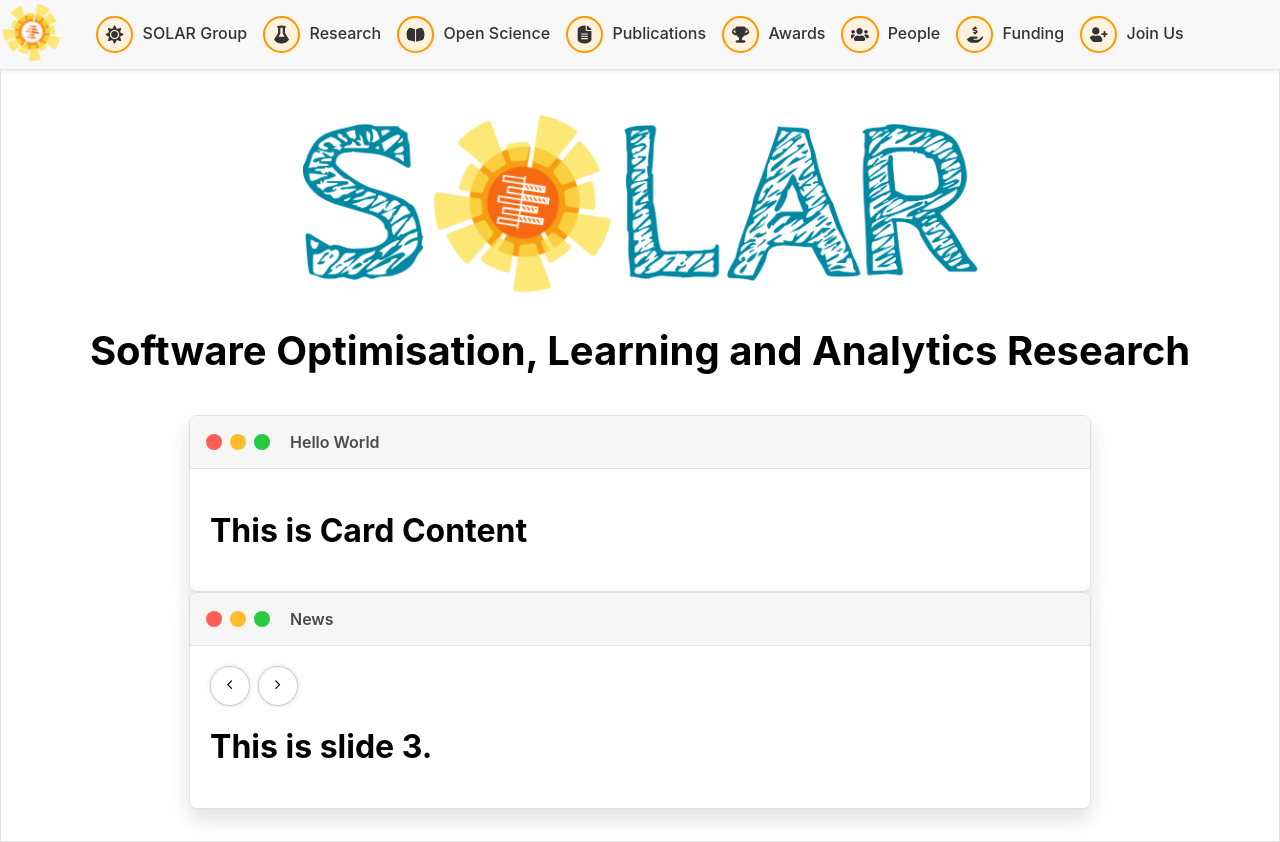
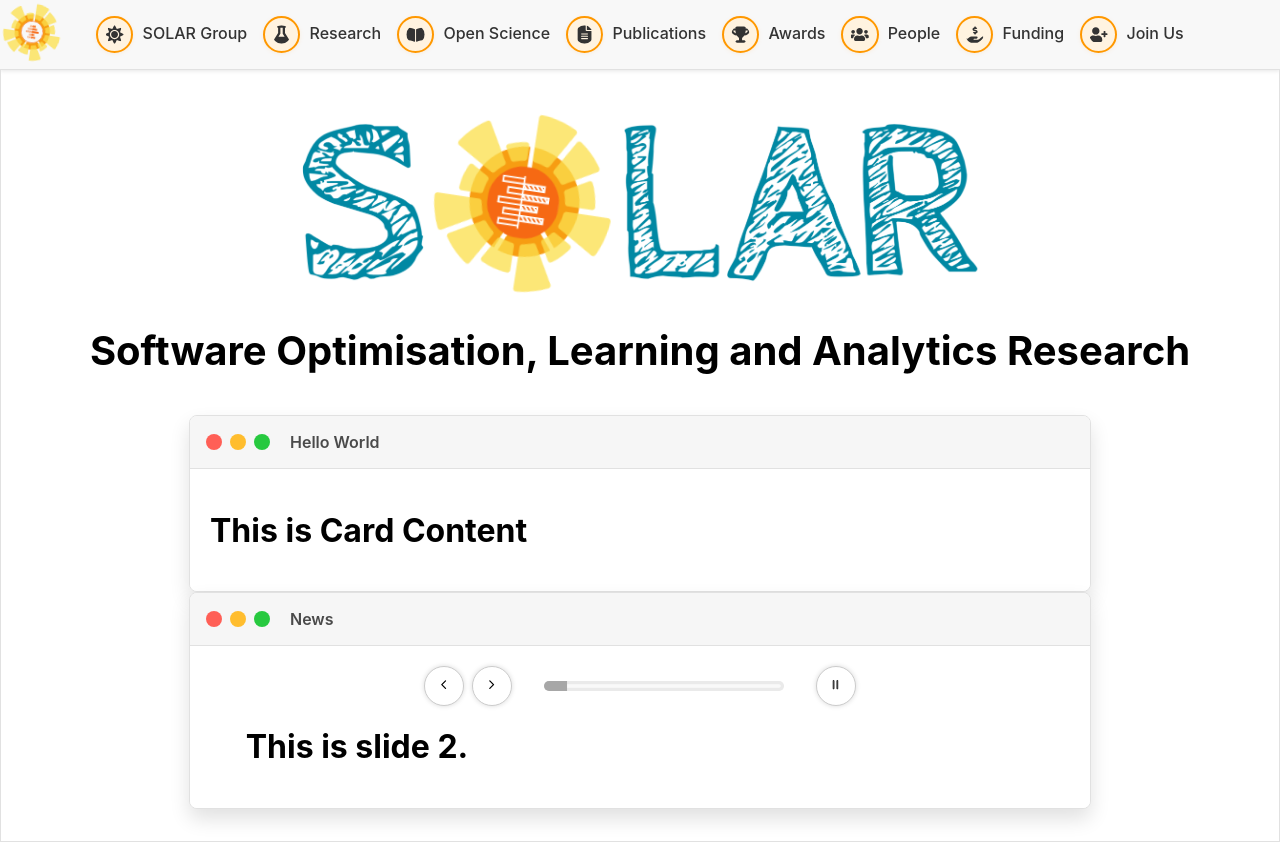
Before and after one commit to davejjwilliams/new-solar, a React (Vite) app: page / in a window 1280 px wide. Built offline with nearby package versions, Linux system fonts and the light colour scheme.

Commit message:
Carousel: autoplay progress bar and button

```diff
--- a/src/components/general/carousel/Carousel.tsx
+++ b/src/components/general/carousel/Carousel.tsx
@@ -1,31 +1,59 @@
-import { useCallback, useEffect } from 'react'
-import { IoChevronBackOutline, IoChevronForwardOutline } from 'react-icons/io5'
+import { useEffect, useRef } from 'react'
 import useEmblaCarousel from 'embla-carousel-react'
 import Autoplay from 'embla-carousel-autoplay'
+import { useAutoplay } from './CarouselAutoplay'
+import { useAutoplayProgress } from './CarouselAutoplayProgress'
 import WindowCard from '../WindowCard'
+import {
+    NextButton,
+    PrevButton,
+    usePrevNextButtons
+} from './CarouselArrowButtons'
+import { IoPlayOutline, IoPauseOutline } from 'react-icons/io5';
 import '../../../styles/Carousel.css'
 
 const HomeCarousel = () => {
-    const [emblaRef, emblaApi] = useEmblaCarousel({ loop: true }, [Autoplay({ delay: 2000 })])
+    const progressNode = useRef<HTMLDivElement>(null)
+    const [emblaRef, emblaApi] = useEmblaCarousel({ loop: true }, [Autoplay({ delay: 5000 })])
     useEffect(() => {
         if (emblaApi) {
             console.log(emblaApi.slideNodes()) // Access API
         }
     }, [emblaApi])
 
-    const scrollPrev = useCallback(() => { if (emblaApi) emblaApi.scrollPrev() }, [emblaApi])
-    const scrollNext = useCallback(() => { if (emblaApi) emblaApi.scrollNext() }, [emblaApi])
+    const {
+        prevBtnDisabled,
+        nextBtnDisabled,
+        onPrevButtonClick,
+        onNextButtonClick
+    } = usePrevNextButtons(emblaApi)
+
+    const { autoplayIsPlaying, toggleAutoplay, onAutoplayButtonClick } = useAutoplay(emblaApi)
+    const { showAutoplayProgress } = useAutoplayProgress(emblaApi, progressNode)
 
     return (
         <WindowCard title="News">
-            <div className="embla__buttons">
-                <button className="embla__button embla__prev" onClick={scrollPrev}>
-                    <IoChevronBackOutline />
-                </button>
-                <button className="embla__button embla__next" onClick={scrollNext}>
-                    <IoChevronForwardOutline />
+            <div className="embla__controls">
+                <div className="embla__buttons">
+                    <PrevButton
+                        onClick={() => onAutoplayButtonClick(onPrevButtonClick)}
+                        disabled={prevBtnDisabled}
+                    />
+                    <NextButton
+                        onClick={() => onAutoplayButtonClick(onNextButtonClick)}
+                        disabled={nextBtnDisabled}
+                    />
+                </div>
+
+                <div className={`embla__progress`.concat(showAutoplayProgress ? '' : ' embla__progress--hidden')}>
+                    <div className="embla__progress__bar" ref={progressNode} />
+                </div>
+
+                <button className="embla__button" onClick={toggleAutoplay} type="button">
+                    {autoplayIsPlaying ? <IoPauseOutline /> : <IoPlayOutline />}
                 </button>
             </div>
+
             <div className="embla" ref={emblaRef}>
                 <div className="embla__container">
                     <div className="embla__slide">
--- /dev/null
+++ b/src/components/general/carousel/CarouselArrowButtons.tsx
@@ -0,0 +1,87 @@
+import React, {
+    type ComponentPropsWithRef,
+    useCallback,
+    useEffect,
+    useState
+} from 'react'
+import type { EmblaCarouselType } from 'embla-carousel'
+import { IoChevronBackOutline, IoChevronForwardOutline } from 'react-icons/io5'
+import '../../../styles/Carousel.css'
+
+type UsePrevNextButtonsType = {
+    prevBtnDisabled: boolean
+    nextBtnDisabled: boolean
+    onPrevButtonClick: () => void
+    onNextButtonClick: () => void
+}
+
+export const usePrevNextButtons = (
+    emblaApi: EmblaCarouselType | undefined,
+    onButtonClick?: (emblaApi: EmblaCarouselType) => void
+): UsePrevNextButtonsType => {
+    const [prevBtnDisabled, setPrevBtnDisabled] = useState(true)
+    const [nextBtnDisabled, setNextBtnDisabled] = useState(true)
+
+    const onPrevButtonClick = useCallback(() => {
+        if (!emblaApi) return
+        emblaApi.scrollPrev()
+        if (onButtonClick) onButtonClick(emblaApi)
+    }, [emblaApi, onButtonClick])
+
+    const onNextButtonClick = useCallback(() => {
+        if (!emblaApi) return
+        emblaApi.scrollNext()
+        if (onButtonClick) onButtonClick(emblaApi)
+    }, [emblaApi, onButtonClick])
+
+    const onSelect = useCallback((emblaApi: EmblaCarouselType) => {
+        setPrevBtnDisabled(!emblaApi.canScrollPrev())
+        setNextBtnDisabled(!emblaApi.canScrollNext())
+    }, [])
+
+    useEffect(() => {
+        if (!emblaApi) return
+
+        onSelect(emblaApi)
+        emblaApi.on('reInit', onSelect).on('select', onSelect)
+    }, [emblaApi, onSelect])
+
+    return {
+        prevBtnDisabled,
+        nextBtnDisabled,
+        onPrevButtonClick,
+        onNextButtonClick
+    }
+}
+
+type PropType = ComponentPropsWithRef<'button'>
+
+export const PrevButton: React.FC<PropType> = (props) => {
+    const { children, ...restProps } = props
+
+    return (
+        <button
+            className="embla__button embla__button--prev"
+            type="button"
+            {...restProps}
+        >
+            <IoChevronBackOutline />
+            {children}
+        </button>
+    )
+}
+
+export const NextButton: React.FC<PropType> = (props) => {
+    const { children, ...restProps } = props
+
+    return (
+        <button
+            className="embla__button embla__button--next"
+            type="button"
+            {...restProps}
+        >
+            <IoChevronForwardOutline />
+            {children}
+        </button>
+    )
+}
--- /dev/null
+++ b/src/components/general/carousel/CarouselAutoplay.tsx
@@ -0,0 +1,55 @@
+import { useCallback, useEffect, useState } from 'react'
+import type { EmblaCarouselType } from 'embla-carousel'
+
+type UseAutoplayType = {
+    autoplayIsPlaying: boolean
+    toggleAutoplay: () => void
+    onAutoplayButtonClick: (callback: () => void) => void
+}
+
+export const useAutoplay = (
+    emblaApi: EmblaCarouselType | undefined
+): UseAutoplayType => {
+    const [autoplayIsPlaying, setAutoplayIsPlaying] = useState(false)
+
+    const onAutoplayButtonClick = useCallback(
+        (callback: () => void) => {
+            const autoplay = emblaApi?.plugins()?.autoplay
+            if (!autoplay) return
+
+            const resetOrStop =
+                autoplay.options.stopOnInteraction === false
+                    ? autoplay.reset
+                    : autoplay.stop
+
+            resetOrStop()
+            callback()
+        },
+        [emblaApi]
+    )
+
+    const toggleAutoplay = useCallback(() => {
+        const autoplay = emblaApi?.plugins()?.autoplay
+        if (!autoplay) return
+
+        const playOrStop = autoplay.isPlaying() ? autoplay.stop : autoplay.play
+        playOrStop()
+    }, [emblaApi])
+
+    useEffect(() => {
+        const autoplay = emblaApi?.plugins()?.autoplay
+        if (!autoplay) return
+
+        setAutoplayIsPlaying(autoplay.isPlaying())
+        emblaApi
+            .on('autoplay:play', () => setAutoplayIsPlaying(true))
+            .on('autoplay:stop', () => setAutoplayIsPlaying(false))
+            .on('reInit', () => setAutoplayIsPlaying(autoplay.isPlaying()))
+    }, [emblaApi])
+
+    return {
+        autoplayIsPlaying,
+        toggleAutoplay,
+        onAutoplayButtonClick
+    }
+}
--- /dev/null
+++ b/src/components/general/carousel/CarouselAutoplayProgress.tsx
@@ -0,0 +1,60 @@
+import { useCallback, useEffect, useRef, useState } from 'react'
+import type { EmblaCarouselType } from 'embla-carousel'
+
+type UseAutoplayProgressType = {
+    showAutoplayProgress: boolean
+}
+
+export const useAutoplayProgress = <ProgressElement extends HTMLElement>(
+    emblaApi: EmblaCarouselType | undefined,
+    progressNode: React.RefObject<ProgressElement>
+): UseAutoplayProgressType => {
+    const [showAutoplayProgress, setShowAutoplayProgress] = useState(false)
+    const animationName = useRef('')
+    const timeoutId = useRef(0)
+    const rafId = useRef(0)
+
+    const startProgress = useCallback((timeUntilNext: number | null) => {
+        const node = progressNode.current
+
+        if (!node) return
+        if (timeUntilNext === null) return
+
+        if (!animationName.current) {
+            const style = window.getComputedStyle(node)
+            animationName.current = style.animationName
+        }
+
+        node.style.animationName = 'none'
+        node.style.transform = 'translate3d(0,0,0)'
+
+        rafId.current = window.requestAnimationFrame(() => {
+            timeoutId.current = window.setTimeout(() => {
+                node.style.animationName = animationName.current
+                node.style.animationDuration = `${timeUntilNext}ms`
+            }, 0)
+        })
+
+        setShowAutoplayProgress(true)
+    }, [])
+
+    useEffect(() => {
+        const autoplay = emblaApi?.plugins()?.autoplay
+        if (!autoplay) return
+
+        emblaApi
+            .on('autoplay:timerset', () => startProgress(autoplay.timeUntilNext()))
+            .on('autoplay:timerstopped', () => setShowAutoplayProgress(false))
+    }, [emblaApi])
+
+    useEffect(() => {
+        return () => {
+            cancelAnimationFrame(rafId.current)
+            clearTimeout(timeoutId.current)
+        }
+    }, [])
+
+    return {
+        showAutoplayProgress
+    }
+}
--- a/src/styles/Carousel.css
+++ b/src/styles/Carousel.css
@@ -1,18 +1,22 @@
 .embla {
     overflow: hidden;
 }
+
 .embla__container {
     display: flex;
 }
+
 .embla__slide {
     flex: 0 0 100%;
     min-width: 0;
 }
+
 .embla__buttons {
     display: flex;
     justify-content: start;
     gap: 0.5em;
 }
+
 .embla__button {
     width: 40px;
     height: 40px;
@@ -23,10 +27,71 @@
     box-shadow: 0 0 5px rgba(0, 0, 0, 0.15);
     transition: transform 0.2s ease, box-shadow 0.2s ease;
 }
+
 .embla__button:hover {
     box-shadow: 0 0 5px rgba(0, 0, 0, 0.25);
 }
+
 .embla__button:disabled {
     opacity: 0.5;
     cursor: not-allowed;
 }
+
+.embla__progress {
+    border-radius: 1.8rem;
+    box-shadow: inset 0 0 0 0.2rem rgb(234, 234, 234);
+    background-color: rgb(249, 249, 249);
+    position: relative;
+    height: 0.6rem;
+    justify-self: flex-end;
+    align-self: center;
+    width: 13rem;
+    max-width: 90%;
+    overflow: hidden;
+}
+
+.embla__progress__bar {
+    background-color: rgb(167, 167, 167);
+    position: absolute;
+    width: 100%;
+    top: 0;
+    bottom: 0;
+    left: -100%;
+}
+
+.embla__controls {
+    display: flex;
+    align-items: center;
+    justify-content: center;
+    gap: 2em;
+}
+
+.embla__progress {
+    justify-self: center;
+    transition: opacity 0.3s ease-in-out;
+    width: 15rem;
+}
+
+.embla__progress--hidden {
+    opacity: 0;
+}
+
+.embla__progress__bar {
+    animation-name: autoplay-progress;
+    animation-timing-function: linear;
+    animation-iteration-count: 1;
+}
+
+.embla__progress--hidden .embla__progress__bar {
+    animation-play-state: paused;
+}
+
+@keyframes autoplay-progress {
+    0% {
+        transform: translate3d(0, 0, 0);
+    }
+
+    100% {
+        transform: translate3d(100%, 0, 0);
+    }
+}
```
Lines whose indentation alone changed are shown as unchanged.
